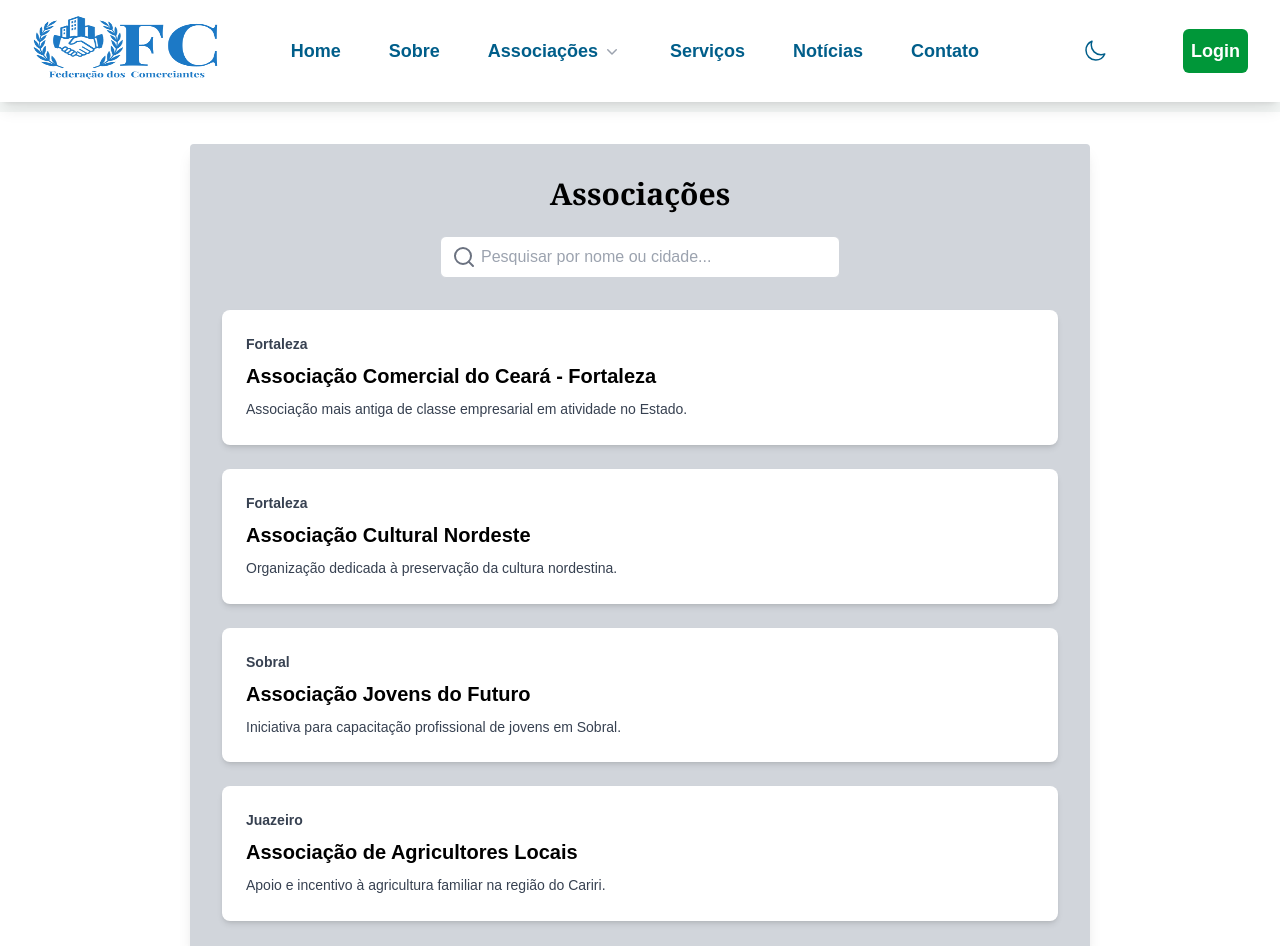
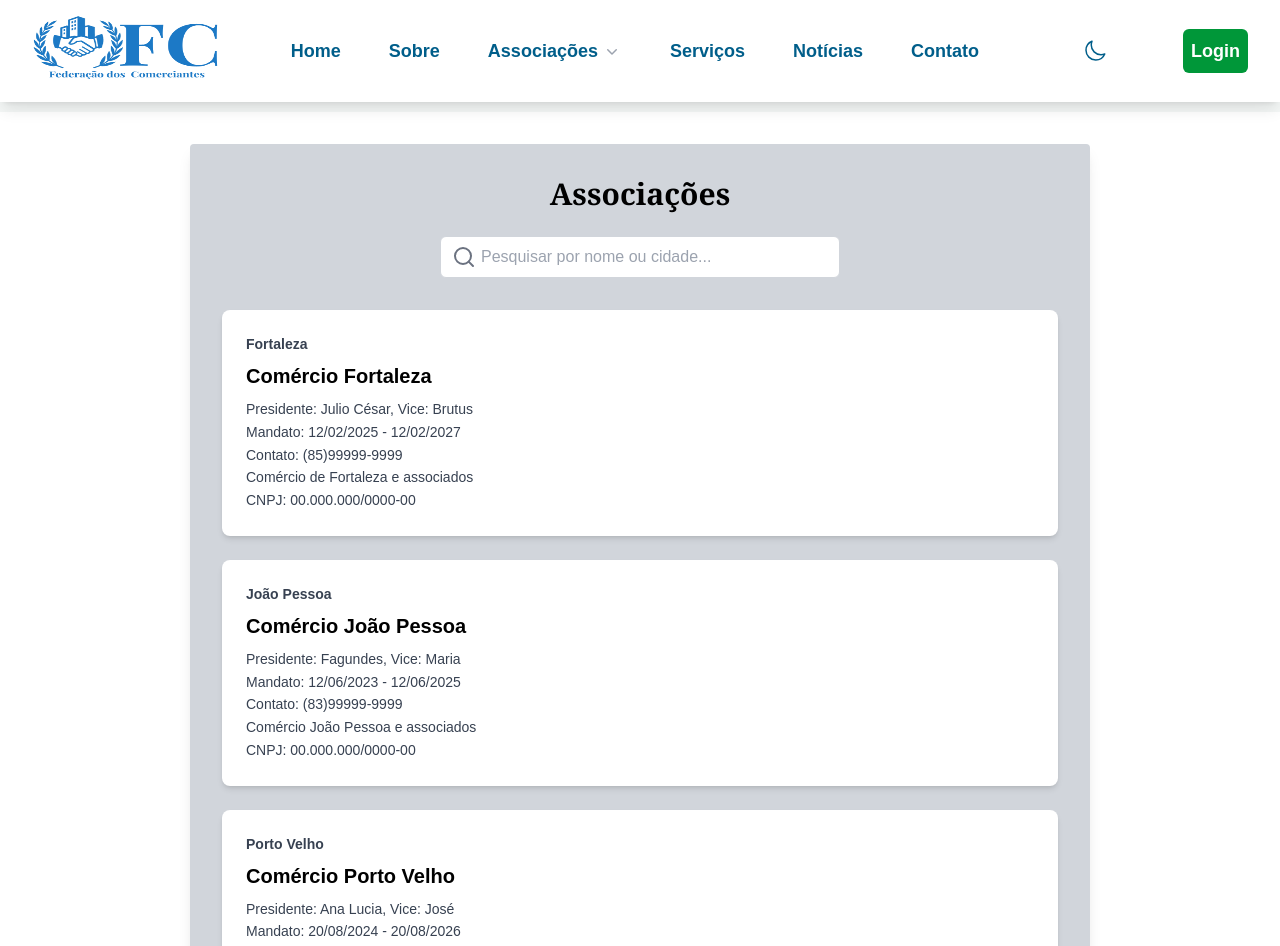
Before and after one commit to Brafios/ProjetoGT10_FrontEnd, a React (Vite) app: page /associacoes in a window 1280 px wide. Shown: the top 946 px of the page. Built offline with nearby package versions, Linux system fonts and the light colour scheme; a web font is replaced by a local one.

Commit message:
completando informações

```diff
--- a/src/pages/Associacoes.jsx
+++ b/src/pages/Associacoes.jsx
@@ -7,27 +7,43 @@ export default function Associacoes() {
   const associacoes = [
     {
       cidade: "Fortaleza",
-      nome: "Associação Comercial do Ceará - Fortaleza",
+      nome: "Comércio Fortaleza",
+      diretoria: "Presidente: Julio César, Vice: Brutus",
+      mandato: "Mandato: 12/02/2025 - 12/02/2027",
+      contato: "Contato: (85)99999-9999",
       descricao:
-        "Associação mais antiga de classe empresarial em atividade no Estado.",
+        "Comércio de Fortaleza e associados",
+      cnpj: "CNPJ: 00.000.000/0000-00",
     },
     {
-      cidade: "Fortaleza",
-      nome: "Associação Cultural Nordeste",
+      cidade: "João Pessoa",
+      nome: "Comércio João Pessoa",
+      diretoria: "Presidente: Fagundes, Vice: Maria",
+      mandato: "Mandato: 12/06/2023 - 12/06/2025",
+      contato: "Contato: (83)99999-9999",
       descricao:
-        "Organização dedicada à preservação da cultura nordestina.",
+        "Comércio João Pessoa e associados",
+      cnpj: "CNPJ: 00.000.000/0000-00",
     },
     {
-      cidade: "Sobral",
-      nome: "Associação Jovens do Futuro",
+      cidade: "Porto Velho",
+      nome: "Comércio Porto Velho",
+      diretoria: "Presidente: Ana Lucia, Vice: José",
+      mandato: "Mandato: 20/08/2024 - 20/08/2026",
+      contato: "Contato: (69)99999-9999",
       descricao:
-        "Iniciativa para capacitação profissional de jovens em Sobral.",
+        "Comércio Porto Velho e associados",
+      cnpj: "CNPJ: 00.000.000/0000-00",
     },
     {
-      cidade: "Juazeiro",
-      nome: "Associação de Agricultores Locais",
+      cidade: "São Paulo",
+      nome: "Comércio São Paulo",
+      diretoria: "Presidente: Paulo, Vice: Paula",
+      mandato: "Mandato: 29/11/2023 - 29/11/2025",
+      contato: "Contato: (11)99999-9999",
       descricao:
-        "Apoio e incentivo à agricultura familiar na região do Cariri.",
+        "Comércio de São Paulo Associados",
+      cnpj: "CNPJ: 00.000.000/0000-00",
     },
   ];
 
@@ -66,7 +82,19 @@ export default function Associacoes() {
                 <div>
                   <h2 className="text-xl font-bold mb-2">{assoc.nome}</h2>
                   <p className="text-sm text-gray-700 leading-relaxed">
+                    {assoc.diretoria}
+                  </p>
+                  <p className="text-sm text-gray-700 leading-relaxed">
+                    {assoc.mandato}
+                  </p>
+                  <p className="text-sm text-gray-700 leading-relaxed">
+                    {assoc.contato}
+                  </p>
+                  <p className="text-sm text-gray-700 leading-relaxed">
                     {assoc.descricao}
+                  </p>
+                  <p className="text-sm text-gray-700 leading-relaxed">
+                    {assoc.cnpj}
                   </p>
                 </div>
               </div>
```
